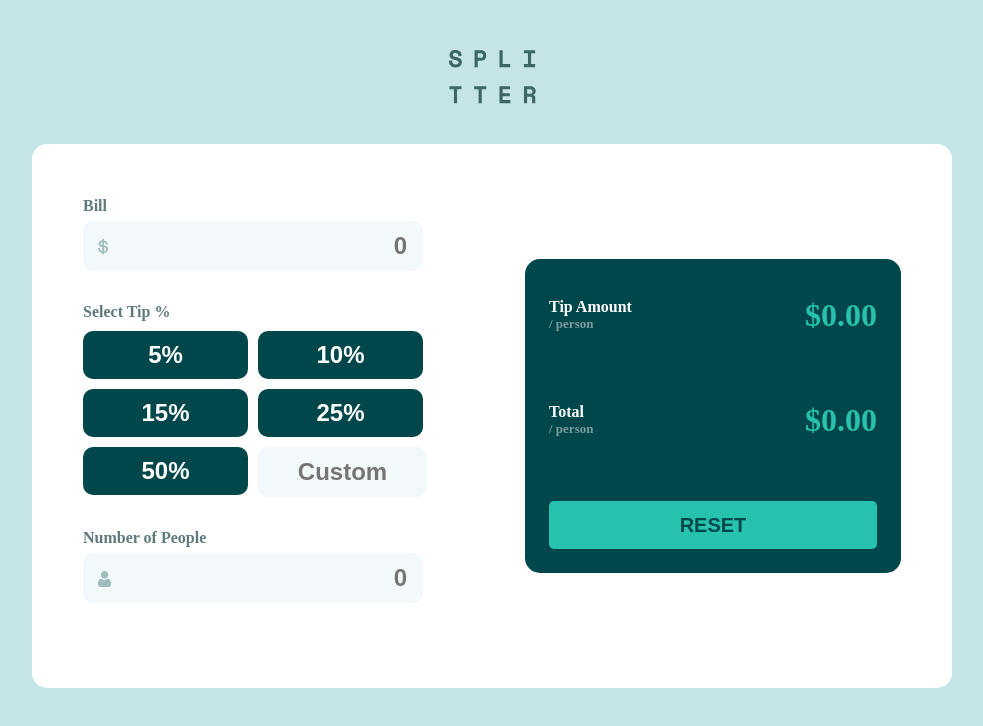
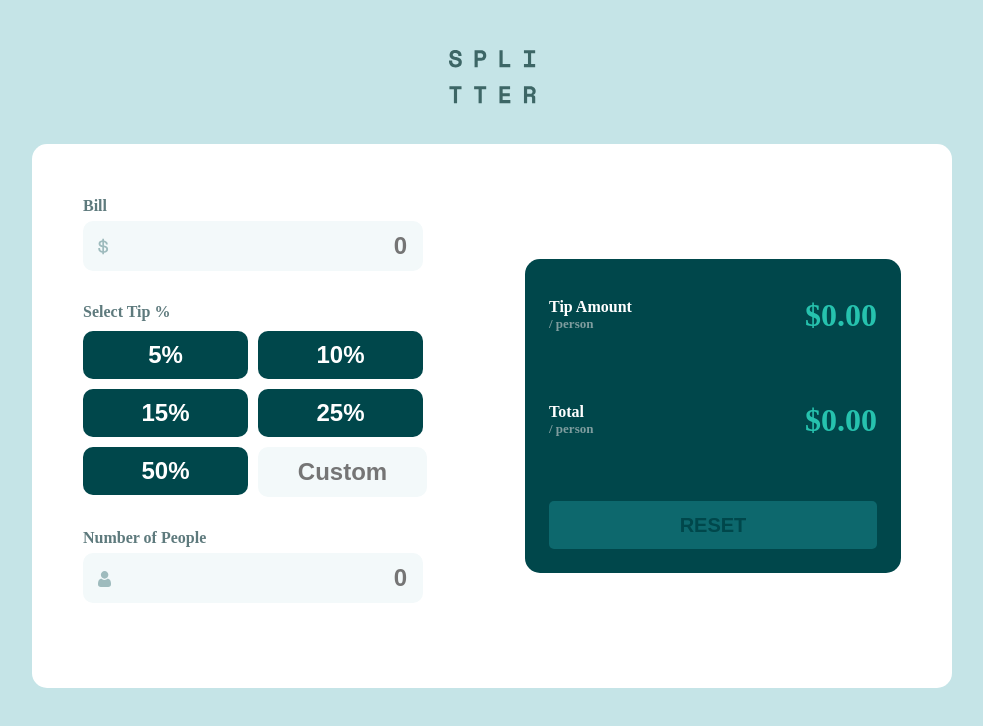
Before and after one commit to CESAR-JARAMILLO/React-Tip-Calculator, a React (Create React App) app: page / in a window 1280 px wide. Shown: the top 726 px of the page, without its empty margins (148-1131 px from the left). Built offline with nearby package versions, Linux system fonts and the light colour scheme.

Commit message:
added reset button styling

```diff
--- a/src/components/Card/Card.js
+++ b/src/components/Card/Card.js
@@ -49,6 +49,7 @@ function Card() {
     setPartyValue(0);
     setSelectedValue(null);
     setCustomValue('');
+    setSelectedButton(null);
     billInputRef.current.value = '';
     partyInputRef.current.value = '';
   };
--- a/src/components/Output/Output.css
+++ b/src/components/Output/Output.css
@@ -58,7 +58,7 @@ p:nth-of-type(2) {
 .output
 button {
   height: 48px;
-  background: #26c2ae;
+  /* background: #0d686d; */
   font-size: 20px;
   font-weight: bold;
   color: #00474b;
@@ -66,3 +66,19 @@ button {
   border: none;
   border-radius: 5px;
 }
+
+.output
+button.reset-button {
+  background-color: #26c2ae;
+}
+
+.output
+button.reset-button:hover {
+  background-color: #9fe8df;
+  cursor: pointer;
+}
+
+.output
+button.reset-button.disabled {
+  background: #0d686d;
+}
--- a/src/components/Output/Output.js
+++ b/src/components/Output/Output.js
@@ -9,6 +9,9 @@ function Output({ selectedValue, billValue, partyValue, handleReset }) {
     tipAmount = ((billValue * selectedValue) / 100) / partyValue;
     total = (billValue + ((billValue * selectedValue) / 100)) / partyValue;
   }
+
+  const isResetDisabled = tipAmount === 0 || total === 0;
+  const resetClassName = isResetDisabled ? "reset-button disabled" : "reset-button";
 
   return (
     <section className='output'>
@@ -26,7 +29,7 @@ function Output({ selectedValue, billValue, partyValue, handleReset }) {
         </div>
         <p className='amount'>{total ? `$${total.toFixed(2)}` : '$0.00'}</p>
       </div>
-      <button onClick={handleReset}>Reset</button>
+      <button className={resetClassName} onClick={handleReset} disabled={isResetDisabled}>Reset</button>
     </section>
   )
 }
```
